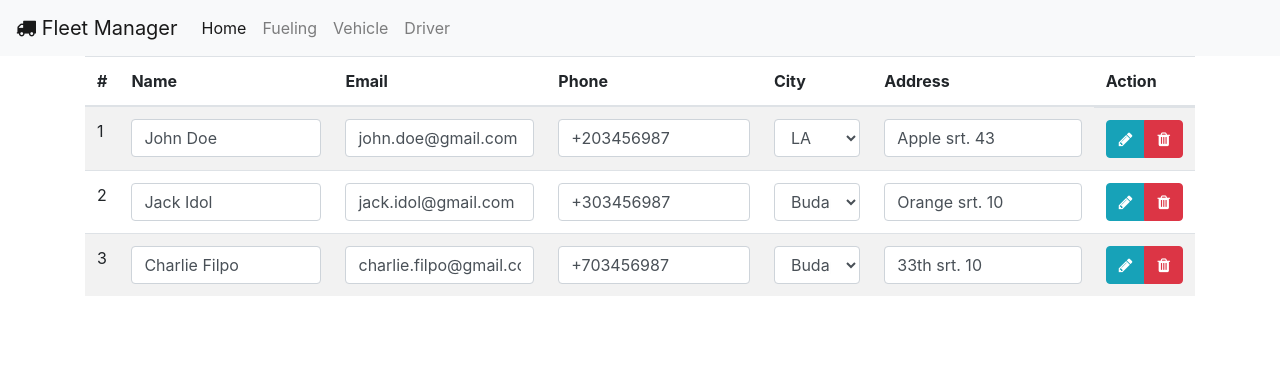
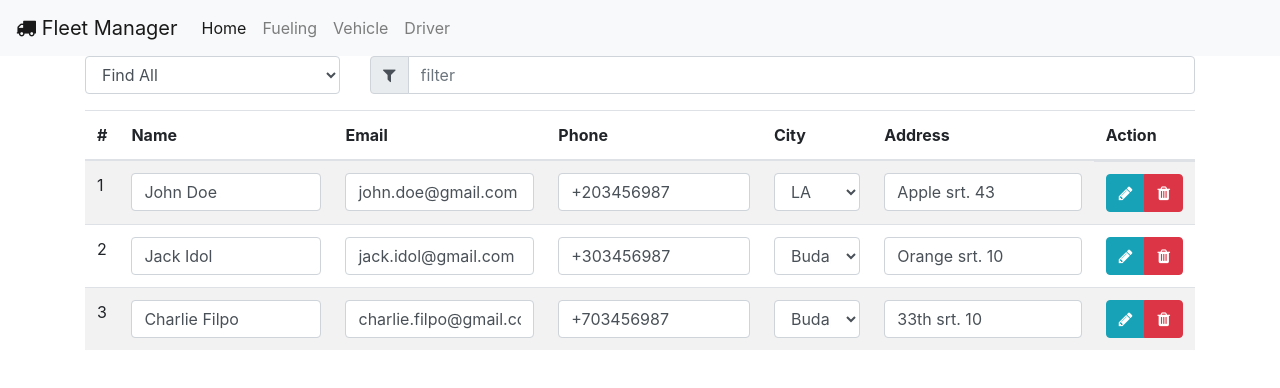
Before and after one commit to Vatibor/fleet-manager-nettuts, an Angular app: page / in a window 1280 px wide. Shown: the top 388 px of the page. Built offline with nearby package versions, Linux system fonts and the light colour scheme.

Commit message:
use pipe to filter table data

```diff
--- a/src/app/app.module.ts
+++ b/src/app/app.module.ts
@@ -7,6 +7,7 @@
 import { DataTableComponent } from './part/data-table/data-table.component';
 import { DataRowComponent } from './part/data-row/data-row.component';
 import { DataCellComponent } from './part/data-cell/data-cell.component';
+import { ObjectArrayPipe } from './pipe/object-array.pipe';
 
 @NgModule({
   declarations: [
@@ -14,7 +15,8 @@
     MenuComponent,
     DataTableComponent,
     DataRowComponent,
-    DataCellComponent
+    DataCellComponent,
+    ObjectArrayPipe
   ],
   imports: [
     BrowserModule,
--- a/src/app/part/data-table/data-table.component.html
+++ b/src/app/part/data-table/data-table.component.html
@@ -1,3 +1,24 @@
+<div class="row">
+    <div class="col-3">
+        <select [(ngModel)]="phraseKey" class="form-control" name="" id="">
+            <option value="notset">Find All</option>
+            <option *ngFor="let col of cols" [value]="col.key">{{ col.text }}</option>
+        </select>
+    </div>
+    <div class="col-9">
+        <div class="input-group mb-3">
+            <div class="input-group-prepend">
+                <span class="input-group-text">
+                    <i class="fa fa-filter"></i>
+                </span>
+            </div>
+            <input type="text" class="form-control" placeholder="filter" [(ngModel)]="phraseString">
+        </div>
+    </div>
+
+</div>
+
+
 <table class="table table-striped">
     <thead>
         <tr>
@@ -11,11 +32,10 @@
         </tr>
     </thead>
     <tbody>
-        <tr *ngFor="let row of list">
+        <!-- objectArray pipeon átmegy a list, utána ngFor megjelenítés -->
+        <tr *ngFor="let row of list | objectArray:phraseString:phraseKey">
             <td *ngFor="let col of cols">
-                <app-data-cell
-                [col]="col"
-                [cellValue]="row[col.key]"></app-data-cell>
+                <app-data-cell [col]="col" [cellValue]="row[col.key]"></app-data-cell>
             </td>
 
             <td class="btn-group">
--- a/src/app/part/data-table/data-table.component.ts
+++ b/src/app/part/data-table/data-table.component.ts
@@ -9,6 +9,9 @@
 export class DataTableComponent implements OnInit {
   @Input() list: any[];
   @Input() cols: any[];
+
+  phraseString: string = '';
+  phraseKey: string = 'notset';
   deleteIconClass: string = 'fa fa-trash-o';
 
   constructor(private baseService: BaseService) {
--- /dev/null
+++ b/src/app/pipe/object-array.pipe.ts
@@ -0,0 +1,35 @@
+import { Pipe, PipeTransform } from '@angular/core';
+
+@Pipe({
+  name: 'objectArray'
+})
+
+export class ObjectArrayPipe implements PipeTransform {
+
+  transform(value: any[], phrase: string = "", key: string = ""): any {
+    if (!phrase) {
+      return value;
+    }
+
+    phrase = phrase.toLowerCase();
+    return value.filter(val => {
+      if (!key || key == 'notset') {
+        let isOk: boolean = false;
+        for (let k in val) {
+          // k -> ex. id, name
+          let check = val[k].toString().toLowerCase();
+          if (check.indexOf(phrase) > -1) {
+            isOk = true;
+          }
+        }
+        return isOk;
+      } else {
+        let check = val[key].toString().toLowerCase();
+        return check.indexOf(phrase) > -1;
+      }
+
+
+    });
+  }
+
+}
```
Also changed, not shown: 1 other file (tests, documents, lock files or other folders).
